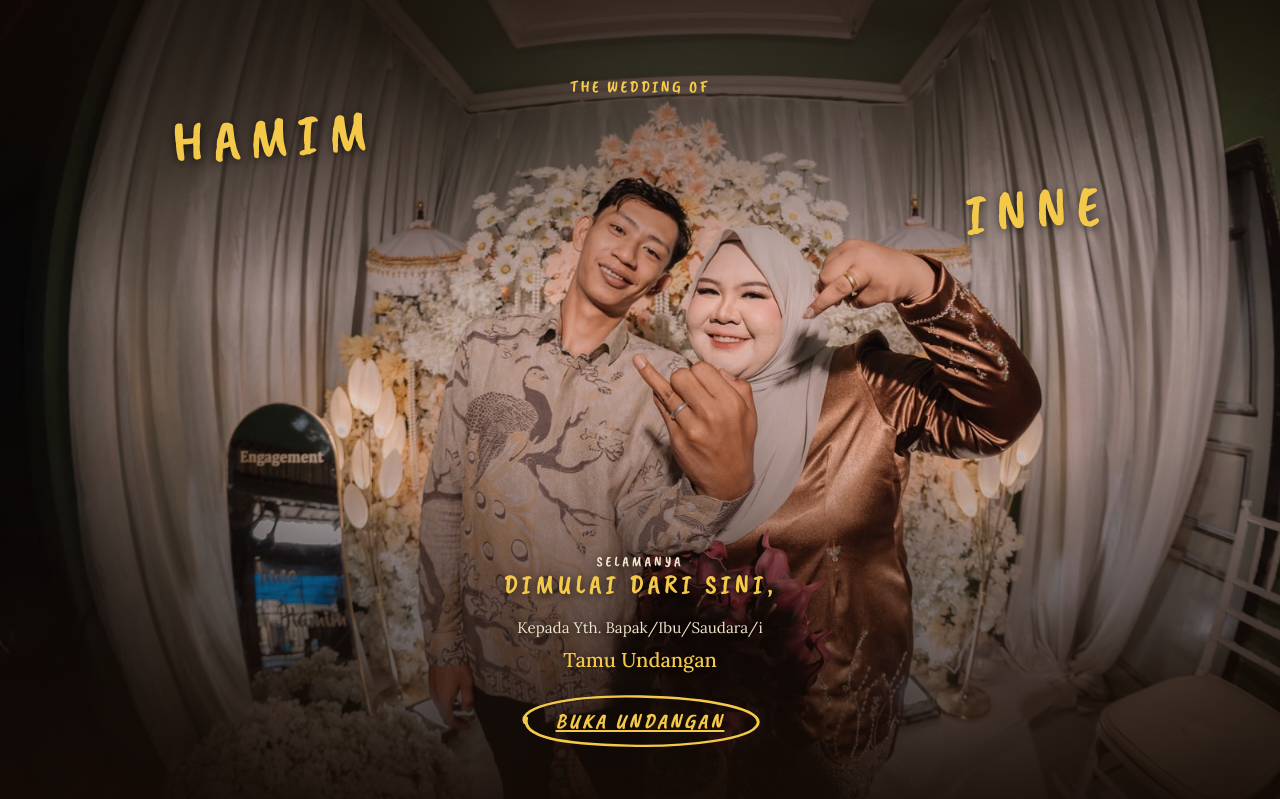
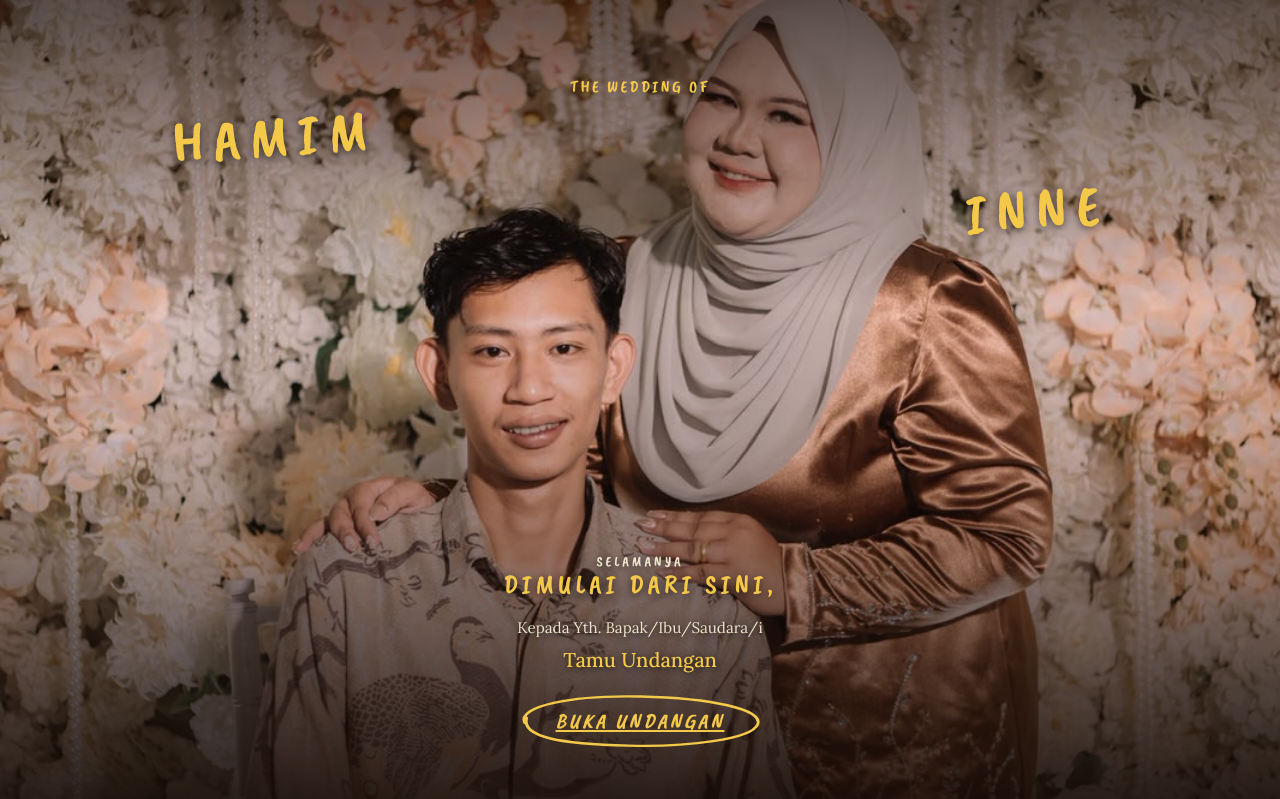
Before and after one commit to hamimalwi/wedding-invitation, a plain HTML site: page index.html in a window 1280 px wide. Shown: the top 799 px of the page. Drawn offline with nearby package versions, Linux system fonts and the light colour scheme; a web font is replaced by a local one.

Commit message:
Update index.html

```diff
--- a/index.html
+++ b/index.html
@@ -148,7 +148,7 @@ const DATA = {
 
   // ---- FOTO: unggah file dengan nama persis seperti ini (satu folder dengan index.html). Yang belum ada tampil sebagai kotak penanda ----
   foto: {
-    sampul:          "galeri2.jpeg",            // foto penuh layar di sampul (potret/tegak)
+    sampul:          "pasangan.jpeg",            // foto penuh layar di sampul (potret/tegak)
     pembuka:         "latar.jpeg",           // foto lebar setelah sampul dibuka
     pengantinWanita: "inne.jpeg",
     pengantinPria:   "alwi.jpeg",
@@ -159,7 +159,7 @@ const DATA = {
   },
   galeri: ["galeri1.jpeg","galeri2.jpeg","galeri3.jpeg","galeri4.jpeg","galeri5.jpeg","galeri6.jpeg","galeri7.jpeg","galeri8.jpeg,"], // yang file-nya ada akan tampil
   musik: "akhir.mp3",      // tombol musik hilang jika file tidak ada
-  video: "",     // nama file video, atau tautan YouTube (mis. "https://youtu.be/xxxxxxxxxxx")
+  video: "video2.mp4",     // nama file video, atau tautan YouTube (mis. "https://youtu.be/xxxxxxxxxxx")
   sheetUrl: "https://script.google.com/macros/s/AKfycbzp5BIMDciNtOJkwng2f3kX14aKH3HpqwzeeUihvW38r7ZT9mfPldcnL1ugGPOPz8vGiQ/exec",           // alamat Web App Google Apps Script (berakhiran /exec). Jika kosong, konfirmasi dikirim lewat WhatsApp
   whatsapp: "6281234567890",
   rekening: [             // ganti dengan rekening asli (hapus baris jika tidak perlu)
```
